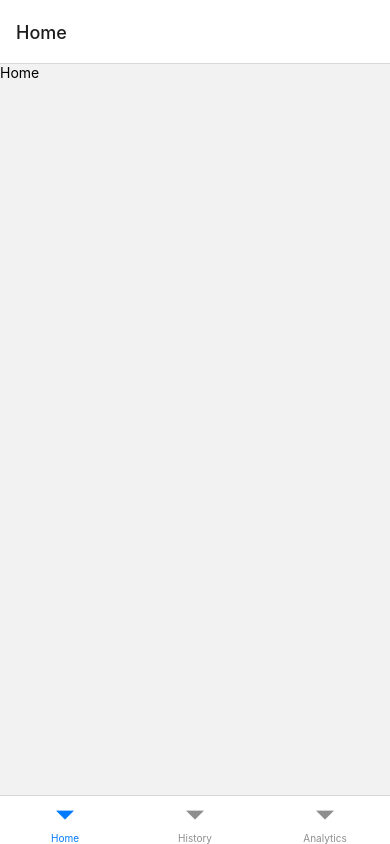
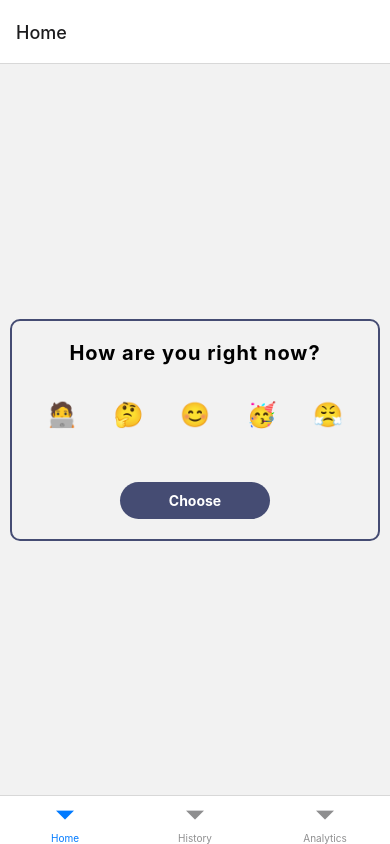
Before and after one commit to siuwafong/moodtracker, a React Native app: screen /Home in a window 390 px wide. Built offline with nearby package versions, Linux system fonts and the light colour scheme.

Commit message:
persist data across app launches

```diff
--- a/package.json
+++ b/package.json
@@ -10,8 +10,10 @@
     "test": "jest"
   },
   "dependencies": {
+    "@react-native-async-storage/async-storage": "^1.19.1",
     "@react-navigation/bottom-tabs": "^6.5.8",
     "@react-navigation/native": "^6.1.7",
+    "date-fns": "^2.30.0",
     "react": "18.2.0",
     "react-native": "0.72.3",
     "react-native-safe-area-context": "^4.7.1",
--- /dev/null
+++ b/src/App.provider.tsx
@@ -0,0 +1,74 @@
+import React, { useContext, useState, useCallback, useEffect } from 'react';
+import { MoodOptionType, MoodOptionWithTimestamp } from './types';
+import AsyncStorage from '@react-native-async-storage/async-storage';
+
+type AppContextType = {
+  moodList: MoodOptionWithTimestamp[];
+  handleSelectMood: (mood: MoodOptionType) => void;
+};
+
+type AppData = {
+  moodList: MoodOptionWithTimestamp[];
+};
+
+const dataKey = 'my-app-data';
+
+const setAppData = async (appData: AppData): Promise<void> => {
+  try {
+    const result = await AsyncStorage.setItem(dataKey, JSON.stringify(appData));
+  } catch (error) {}
+};
+
+const getAppData = async (): Promise<AppData | null> => {
+  try {
+    const result = await AsyncStorage.getItem(dataKey);
+    if (result) {
+      return JSON.parse(result);
+    }
+  } catch (error) {}
+
+  return null;
+};
+
+const defaultValue = {
+  moodList: [],
+  handleSelectMood: () => {},
+};
+
+interface AppProviderProps {
+  children: React.ReactNode;
+}
+
+const AppContext = React.createContext<AppContextType>(defaultValue);
+
+export const AppProvider: React.FC<AppProviderProps> = props => {
+  const { children } = props;
+
+  const [moodList, setMoodList] = useState<MoodOptionWithTimestamp[]>([]);
+
+  const handleSelectMood = useCallback((mood: MoodOptionType) => {
+    setMoodList(current => {
+      const newMoodList = [...current, { mood, timestamp: Date.now() }];
+      setAppData({ moodList: newMoodList });
+      return newMoodList;
+    });
+  }, []);
+
+  useEffect(() => {
+    const fetchAppData = async () => {
+      const data = await getAppData();
+      if (data) {
+        setMoodList(data.moodList);
+      }
+    };
+    fetchAppData();
+  }, []);
+
+  return (
+    <AppContext.Provider value={{ moodList, handleSelectMood }}>
+      {children}
+    </AppContext.Provider>
+  );
+};
+
+export const useAppContext = () => useContext(AppContext);
--- a/src/App.tsx
+++ b/src/App.tsx
@@ -1,12 +1,14 @@
-import React from 'react'
-import { View, Text, StyleSheet } from 'react-native'
-import { NavigationContainer } from '@react-navigation/native'
-import { BottomTabsNavigator } from './screens/BottomTabs.Navigator'
+import React from 'react';
+import { NavigationContainer } from '@react-navigation/native';
+import { BottomTabsNavigator } from './screens/BottomTabs.Navigator';
+import { AppProvider } from './App.provider';
 
 export const App: React.FC = () => {
   return (
-    <NavigationContainer>
-      <BottomTabsNavigator />
-    </NavigationContainer>
-  )
-}
+    <AppProvider>
+      <NavigationContainer>
+        <BottomTabsNavigator />
+      </NavigationContainer>
+    </AppProvider>
+  );
+};
--- /dev/null
+++ b/src/components/MoodItemRow.tsx
@@ -0,0 +1,52 @@
+import React from 'react';
+import { View, Text, StyleSheet } from 'react-native';
+import format from 'date-fns/format';
+import { MoodOptionWithTimestamp } from '../types';
+import { theme } from '../theme';
+
+type MoodItemRowProps = {
+  item: MoodOptionWithTimestamp,
+};
+
+export const MoodItemRow: React.FC<MoodItemRowProps> = ({ item }) => {
+  return (
+    <View style={styles.moodItem}>
+      <View style={styles.iconAndDescription}>
+        <Text style={styles.moodValue}>{item.mood.emoji}</Text>
+        <Text style={styles.moodDescription}>{item.mood.description}</Text>
+      </View>
+      <Text style={styles.moodDate}>
+        {format(new Date(item.timestamp), "do MMM, yy 'at' h:mmaaa")}
+      </Text>
+    </View>
+  );
+};
+
+const styles = StyleSheet.create({
+  moodValue: {
+    textAlign: 'center',
+    fontSize: 40,
+    marginRight: 10,
+  },
+  moodDate: {
+    textAlign: 'center',
+    color: theme.colorLavender,
+  },
+  moodItem: {
+    backgroundColor: 'white',
+    marginBottom: 10,
+    padding: 10,
+    flexDirection: 'row',
+    justifyContent: 'space-between',
+    alignItems: 'center',
+  },
+  moodDescription: {
+    fontSize: 18,
+    color: theme.colorPurple,
+    fontWeight: 'bold',
+  },
+  iconAndDescription: {
+    flexDirection: 'row',
+    alignItems: 'center',
+  },
+});
--- /dev/null
+++ b/src/components/MoodPicker.tsx
@@ -0,0 +1,112 @@
+import React from 'react';
+import { View, Text, StyleSheet, Pressable } from 'react-native';
+import { MoodOptionType } from '../types';
+import { theme } from '../theme';
+
+const moodOptions: MoodOptionType[] = [
+  { emoji: '🧑‍💻', description: 'studious' },
+  { emoji: '🤔', description: 'pensive' },
+  { emoji: '😊', description: 'happy' },
+  { emoji: '🥳', description: 'celebratory' },
+  { emoji: '😤', description: 'frustrated' },
+];
+
+interface MoodPickerProps {
+  onSelect: (mood: MoodOptionType) => void;
+}
+
+export const MoodPicker: React.FC<MoodPickerProps> = ({ onSelect }) => {
+  const [selectedMood, setSelectedMood] = React.useState<MoodOptionType>();
+
+  const handleSelect = React.useCallback(() => {
+    if (selectedMood) {
+      onSelect(selectedMood);
+      setSelectedMood(undefined);
+    }
+  }, [onSelect, selectedMood]);
+
+  return (
+    <View style={styles.container}>
+      <Text style={styles.heading}>How are you right now?</Text>
+      <View style={styles.moodList}>
+        {moodOptions.map(option => (
+          <View key={option.emoji}>
+            <Pressable
+              onPress={() => setSelectedMood(option)}
+
+              style={[
+                styles.moodItem,
+                option.emoji === selectedMood?.emoji
+                  ? styles.selectedMoodItem
+                  : undefined,
+              ]}>
+              <Text style={styles.moodText}>{option.emoji}</Text>
+            </Pressable>
+            <Text style={styles.descriptionText}>
+              {selectedMood?.emoji === option.emoji ? option.description : ' '}
+            </Text>
+          </View>
+        ))}
+      </View>
+      <Pressable style={styles.button} onPress={handleSelect}>
+        <Text style={styles.buttonText}>Choose</Text>
+      </Pressable>
+    </View>
+  );
+};
+
+const styles = StyleSheet.create({
+  moodText: {
+    fontSize: 24,
+  },
+  moodList: {
+    flexDirection: 'row',
+    justifyContent: 'space-between',
+  },
+  moodItem: {
+    width: 60,
+    height: 60,
+    justifyContent: 'center',
+    alignItems: 'center',
+    borderRadius: 30,
+    marginBottom: 5,
+  },
+  selectedMoodItem: {
+    borderWidth: 2,
+    backgroundColor: theme.colorPurple,
+    borderColor: theme.colorWhite,
+  },
+  descriptionText: {
+    color: theme.colorPurple,
+    fontWeight: 'bold',
+    fontSize: 10,
+    textAlign: 'center',
+  },
+  container: {
+    borderWidth: 2,
+    borderColor: theme.colorPurple,
+    margin: 10,
+    borderRadius: 10,
+    padding: 20,
+  },
+  heading: {
+    fontSize: 20,
+    fontWeight: 'bold',
+    letterSpacing: 1,
+    textAlign: 'center',
+    marginBottom: 20,
+  },
+  button: {
+    backgroundColor: theme.colorPurple,
+    width: 150,
+    borderRadius: 20,
+    marginTop: 20,
+    alignSelf: 'center',
+    padding: 10,
+  },
+  buttonText: {
+    color: theme.colorWhite,
+    textAlign: 'center',
+    fontWeight: 'bold',
+  },
+});
--- a/src/screens/BottomTabs.Navigator.tsx
+++ b/src/screens/BottomTabs.Navigator.tsx
@@ -5,6 +5,7 @@ import { History } from "./History.screen";
 import { Analytics } from "./Analytics.screen";
 
 const BottomTabs = createBottomTabNavigator();
+
 
 export const BottomTabsNavigator: React.FC = () => {
     return (
--- a/src/screens/History.screen.tsx
+++ b/src/screens/History.screen.tsx
@@ -1,10 +1,17 @@
 import React from 'react'
 import { Text, View } from 'react-native'
+import { useAppContext } from '../App.provider'
+import { MoodItemRow } from '../components/MoodItemRow'
 
 export const History: React.FC = () => {
+
+    const { handleSelectMood, moodList} = useAppContext()
+
     return (
         <View>
-            <Text>History</Text>
+            {moodList.map(item => (
+                <MoodItemRow item={item} key={item.timestamp} />
+            ))}
         </View>
     )
 }
--- a/src/screens/Home.screen.tsx
+++ b/src/screens/Home.screen.tsx
@@ -1,10 +1,22 @@
-import React from 'react'
-import { Text, View } from 'react-native'
+import React from 'react';
+import { StyleSheet, View, Text } from 'react-native';
+import { MoodPicker } from '../components/MoodPicker';
+import { MoodItemRow } from '../components/MoodItemRow';
+import { useAppContext } from '../App.provider';
 
 export const Home: React.FC = () => {
-    return (
-        <View>
-            <Text>Home</Text>
-        </View>
-    )
-}
+  const styles = StyleSheet.create({
+    container: {
+      flex: 1,
+      justifyContent: 'center',
+    },
+  });
+
+  const { handleSelectMood } = useAppContext()
+
+  return (
+    <View style={styles.container}>
+      <MoodPicker onSelect={handleSelectMood} />
+    </View>
+  );
+};
--- /dev/null
+++ b/src/theme.ts
@@ -0,0 +1,8 @@
+export const theme = {
+    colorPurple: '#454C73',
+    colorWhite: '#FFFFFF',
+    colorLavender: '#87677B',
+
+    space10: 10,
+    space12: 12,
+}
--- /dev/null
+++ b/src/types.ts
@@ -0,0 +1,9 @@
+export interface MoodOptionType {
+  emoji: string;
+  description: string;
+}
+
+export type MoodOptionWithTimestamp = {
+  mood: MoodOptionType;
+  timestamp: number;
+};
```
Also changed, not shown: 3 other files (tests, documents, lock files or other folders).
